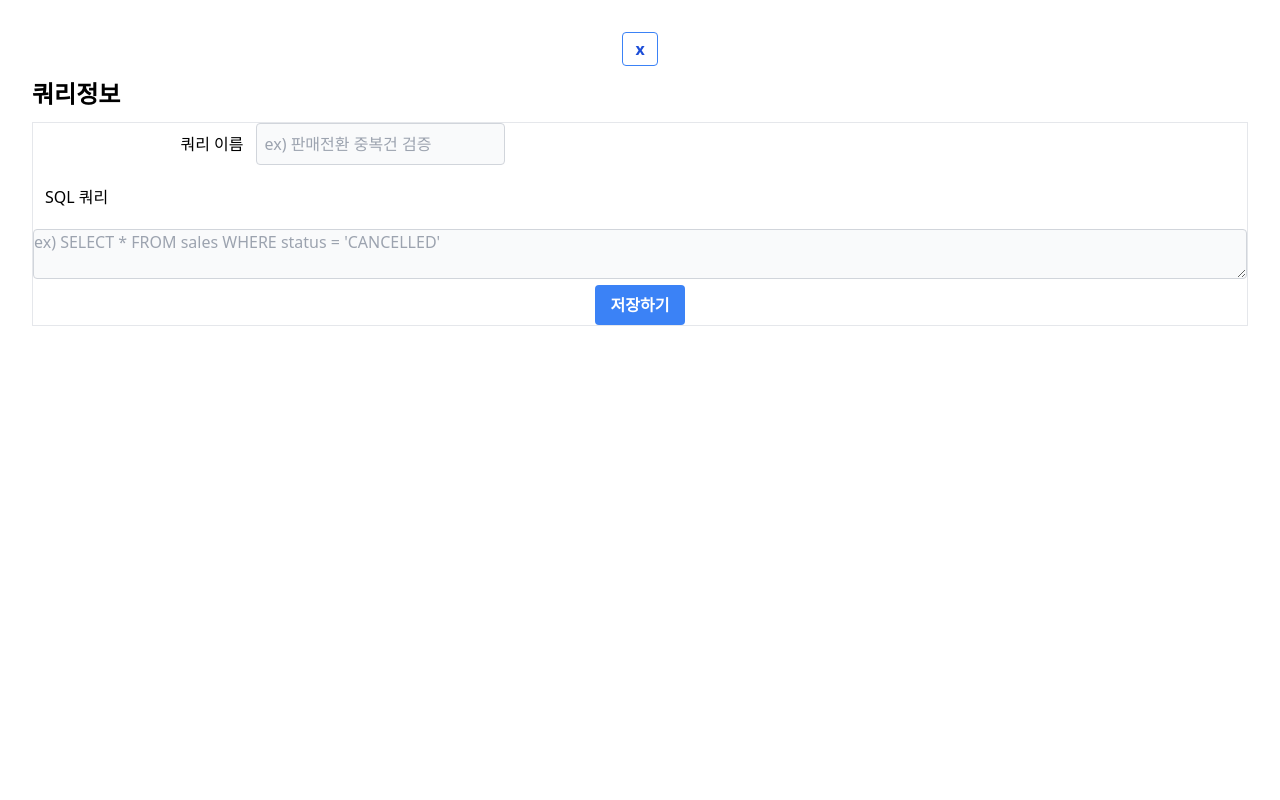
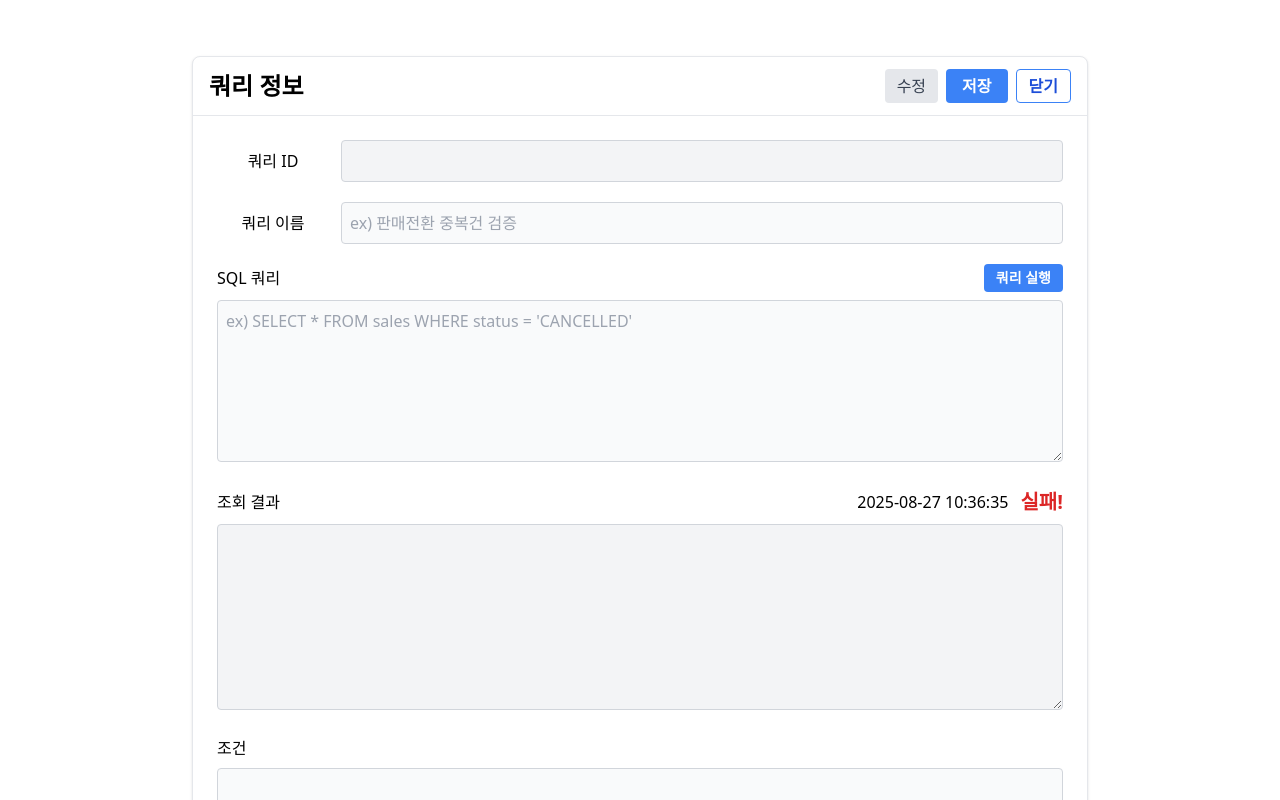
Before and after one commit to SunDeny24/query-sync, a React (Vite) app: page /add in a window 1280 px wide. Shown: the top 800 px of the page. Built offline with nearby package versions, Linux system fonts and the light colour scheme; data requests are answered from the project's data file.

Commit message:
25.09.23 쿼리추가화면 상세화면으로 변경

```diff
--- a/src/pages/AddQuery.jsx
+++ b/src/pages/AddQuery.jsx
@@ -28,43 +28,119 @@ function AddQuery({ onAdd }) {
   };
 
   return (
-    <div>
-      {/* 대시보드로  되돌아가기 버튼 */}
+    <div className="p-6">
+      <div className="mx-auto max-w-4xl rounded-lg border bg-white shadow">
+        {/* Header */}
+        <div className="flex items-center justify-between border-b px-4 py-3">
+          <h1 className="text-2xl font-bold">쿼리 정보</h1>
+          <div className="flex gap-2">
+            <button className="rounded bg-gray-200 px-3 py-1 text-gray-700 hover:bg-gray-300">
+              수정
+            </button>
+            <button
+              type="submit"
+              className="rounded bg-blue-500 px-4 py-1 font-bold text-white hover:bg-blue-700"
+            >
+              저장
+            </button>
             <Link to="/">
-        <button className="rounded border border-blue-500 bg-transparent px-3 py-1 font-semibold text-blue-700 hover:border-transparent hover:bg-blue-500 hover:text-white">
-          x
+              <button className="rounded border border-blue-500 bg-transparent px-3 py-1 font-semibold text-blue-700 hover:bg-blue-500 hover:text-white">
+                닫기
               </button>
             </Link>
-      <h1 className="col-span-2 py-3 text-left text-2xl font-bold">쿼리정보</h1>
-      {/* 폼 구현 */}
-      <form onSubmit={handleSubmit} className="grid grid-cols-2 border">
-        <div className="">
-          <label className="px-3">쿼리 이름</label>
+          </div>
+        </div>
+
+        {/* Form */}
+        <form onSubmit={handleSubmit} className="grid grid-cols-2 gap-6 p-6">
+          <div className="col-span-2 space-y-5">
+            {/* Query ID */}
+            <div className="flex items-center gap-3">
+              <label htmlFor="query-id" className="w-28 font-medium">
+                쿼리 ID
+              </label>
               <input
                 type="text"
+                id="query-id"
+                disabled={true}
+                className="flex-1 rounded border border-gray-300 bg-gray-100 p-2 text-gray-500"
+              />
+            </div>
+
+            {/* Query Name */}
+            <div className="flex items-center gap-3">
+              <label htmlFor="query-name" className="w-28 font-medium">
+                쿼리 이름
+              </label>
+              <input
+                type="text"
+                id="query-name"
                 value={queryName}
                 onChange={(e) => setQueryName(e.target.value)}
                 placeholder="ex) 판매전환 중복건 검증"
-            className="rounded border border-gray-300 bg-gray-50 p-2 text-gray-900"
+                className="flex-1 rounded border border-gray-300 bg-gray-50 p-2 text-gray-900"
               />
             </div>
-        <div className="col-span-2">
-          <label className="block px-3 py-5 text-left">SQL 쿼리</label>
+
+            {/* SQL Query */}
+            <div>
+              <div className="mb-2 flex items-center justify-between">
+                <label htmlFor="sql-query" className="font-medium">
+                  SQL 쿼리
+                </label>
+                <button
+                  type="button"
+                  className="rounded bg-blue-500 px-3 py-1 text-sm font-semibold text-white hover:bg-blue-700"
+                >
+                  쿼리 실행
+                </button>
+              </div>
               <textarea
-            type="textarea"
+                id="sql-query"
+                rows="6"
                 value={sqlQuery}
                 onChange={(e) => setSqlQuery(e.target.value)}
                 placeholder="ex) SELECT * FROM sales WHERE status = 'CANCELLED'"
-            className="w-full rounded border border-gray-300 bg-gray-50 text-gray-900"
+                className="w-full rounded border border-gray-300 bg-gray-50 p-2 text-gray-900"
               />
-          <button
-            type="submit"
-            className="focus:shadow-outline rounded bg-blue-500 px-4 py-2 font-bold text-white hover:bg-blue-700 focus:outline-none"
+            </div>
+
+            {/* Result */}
+            <div>
+              <div className="mb-2 flex items-center justify-between">
+                <label className="font-medium">조회 결과</label>
+                <div className="flex items-center gap-3">
+                  <span>2025-08-27 10:36:35</span>
+                  <span className="text-xl font-semibold text-red-600">
+                    실패!
+                  </span>
+                </div>
+              </div>
+              <textarea
+                id="query-result"
+                rows="7"
+                readOnly
+                className="w-full rounded border border-gray-300 bg-gray-100 p-2 text-gray-700"
+              />
+            </div>
+
+            {/* Condition */}
+            <div>
+              <label
+                htmlFor="condition"
+                className="mb-2 flex items-center font-medium"
               >
-            저장하기
-          </button>
+                조건
+              </label>
+              <textarea
+                id="condition"
+                rows="5"
+                className="w-full rounded border border-gray-300 bg-gray-50 p-2 text-gray-900"
+              />
+            </div>
           </div>
         </form>
+      </div>
     </div>
   );
 }
```
Lines whose indentation alone changed are shown as unchanged.
